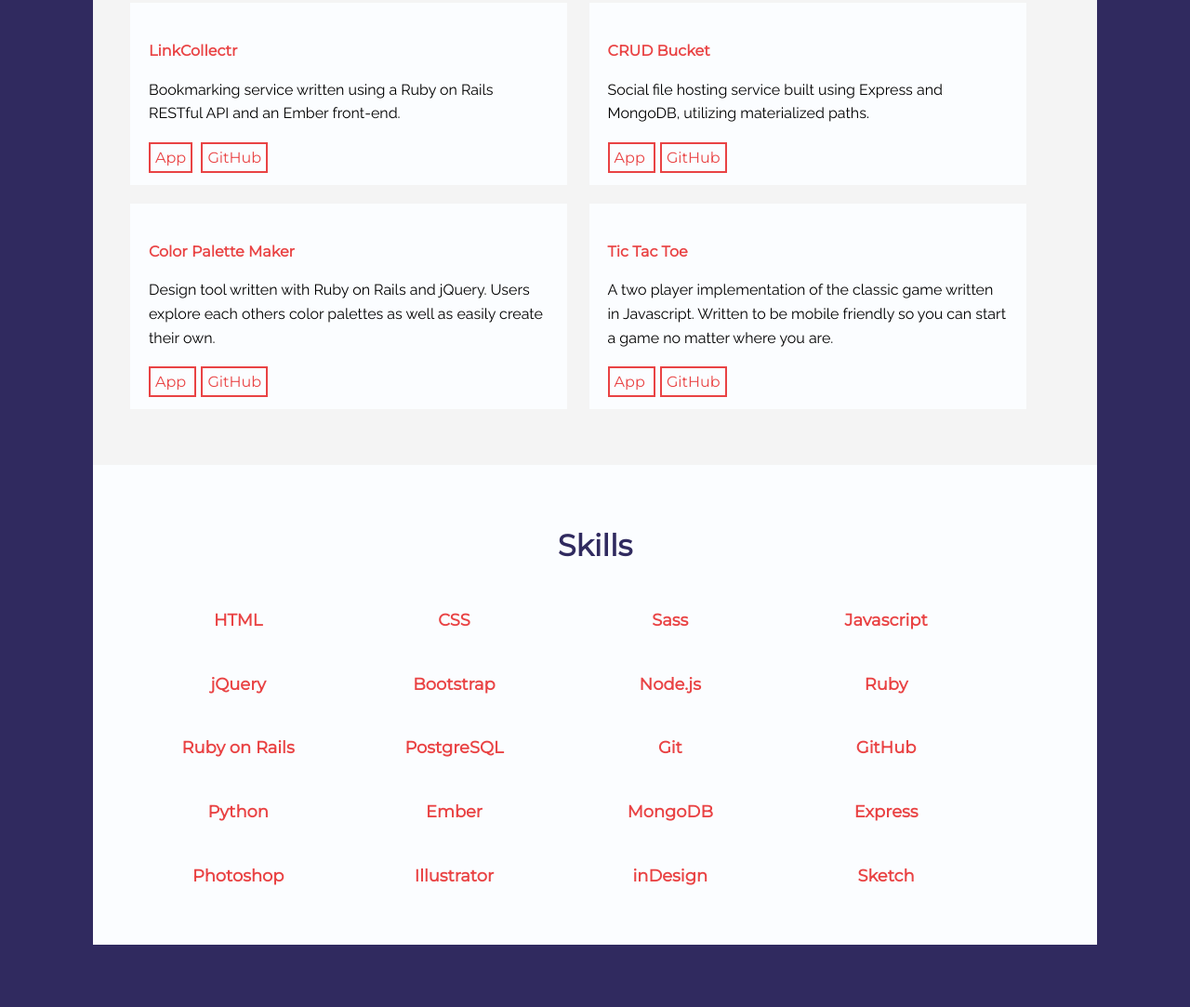
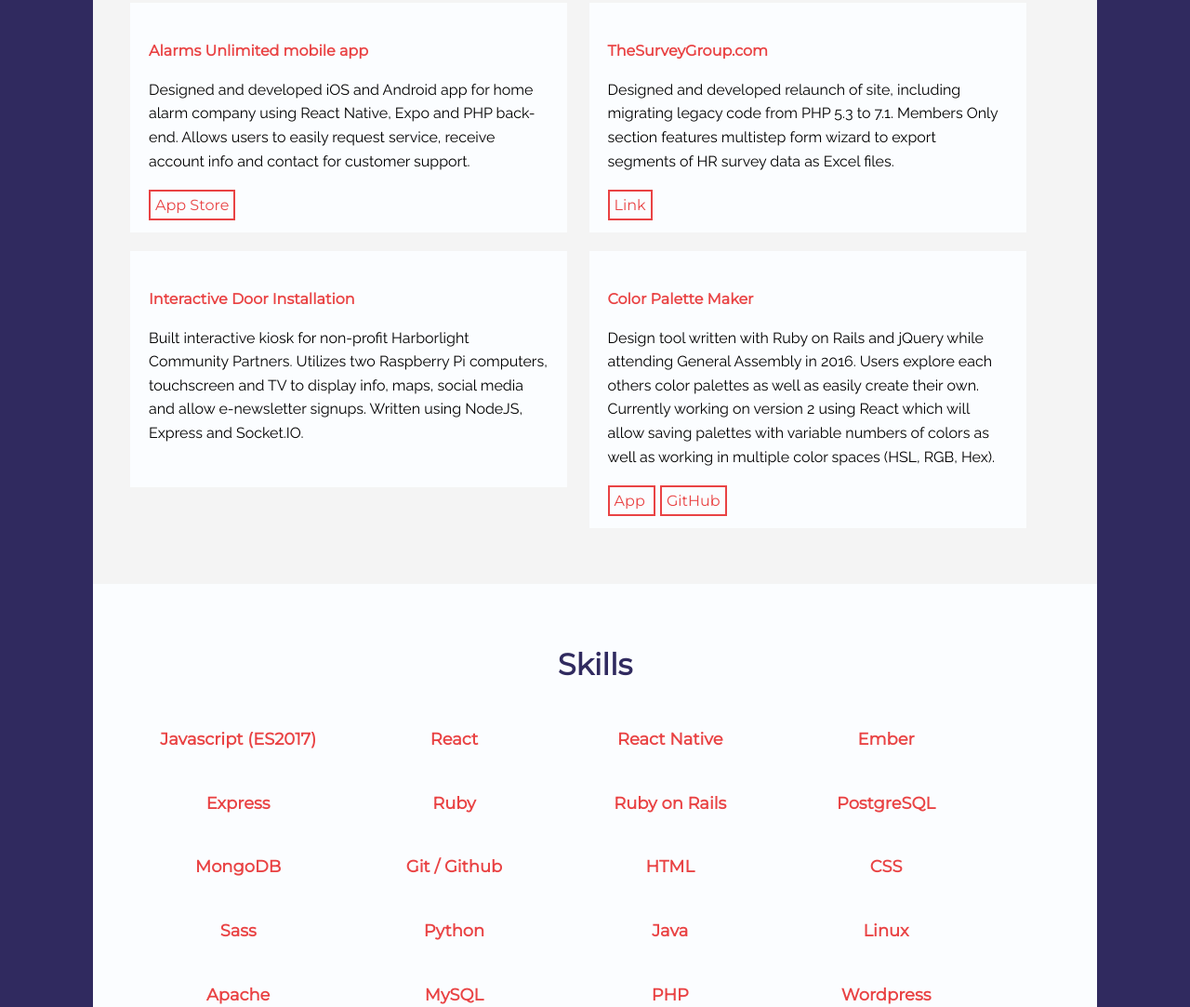
Before and after one commit to gabescarbrough/portfolio, a plain HTML site: page index.html in a window 1280 px wide. Shown: the part 1091-2174 px from the top of the page at 93% size. Before the commit the page ends 2107 px from the top, so only its background shows below. Drawn offline with nearby package versions, Linux system fonts and the light colour scheme.

Commit message:
Update portfolio information

```diff
--- a/index.html
+++ b/index.html
@@ -31,7 +31,7 @@
                 <a href="https://github.com/gabescarbrough" target="_blank">
             GitHub
           </a>
-          <a href="https://drive.google.com/file/d/0Bzv80_qHzjD8LUozZUFFcmVXRzg/view?usp=sharing" target="_blank">
+          <a href="https://drive.google.com/open?id=1Fg4f39SC9VoceEJ6jFtbZ9zoboOXGRS8" target="_blank">
             Resume
           </a>
                 <a href="mailto:gabescarbrough@gmail.com">
@@ -75,32 +75,37 @@
 
             <div class="project">
                 <h3>
-                <a target="_blank" href="https://gabescarbrough.github.io/capstone-ember-front-end/">LinkCollectr</a>
+                <a target="_blank" href="https://itunes.apple.com/us/app/alarms-unlimited/id1317884101?mt=8">Alarms Unlimited mobile app</a>
             </h3>
-                <p>Bookmarking service written using a Ruby on Rails RESTful API and an Ember front-end.</p>
+                <p>Designed and developed iOS and Android app for home alarm company using React Native, Expo and PHP back-end. Allows users to easily request service, receive account info and contact for customer support.</p>
 
-                <a class="ghost-button" target="_blank" href="https://gabescarbrough.github.io/capstone-ember-front-end/">App</a>
-
-                <a class="ghost-button" target="_blank" href="https://github.com/gabescarbrough/capstone-ember-front-end">GitHub</a>
+                <a class="ghost-button" target="_blank" href="https://itunes.apple.com/us/app/alarms-unlimited/id1317884101?mt=8">App Store</a>
 
             </div>
 
             <div class="project">
 
                 <h3>
-                <a target="_blank" href="https://crud-bucket.github.io/CRUD-Bucket-Front-End/">
-                  CRUD Bucket
+                <a target="_blank" href="https://TheSurveyGroup.com">
+                  TheSurveyGroup.com
                 </a>
             </h3>
-                <p>Social file hosting service built using Express and MongoDB, utilizing materialized paths.</p>
+                <p>Designed and developed relaunch of site, including migrating legacy code from PHP 5.3 to 7.1. Members Only section features multistep form wizard to export segments of HR survey data as Excel files.</p>
 
-                <a target="_blank" class="ghost-button" href="https://crud-bucket.github.io/CRUD-Bucket-Front-End/">
-              App
+                <a target="_blank" class="ghost-button" href="https://TheSurveyGroup.com">
+              Link
             </a>
 
-                <a target="_blank" class="ghost-button" href="https://github.com/CRUD-Bucket/CRUD-Bucket-Front-End">
-              GitHub
-            </a>
+            </div>
+
+            <div class="project">
+
+                <h3>
+                <a target="_blank" href="#">
+                  Interactive Door Installation
+                </a>
+            </h3>
+                <p>Built interactive kiosk for non-profit Harborlight Community Partners. Utilizes two Raspberry Pi computers, touchscreen and TV to display info, maps, social media and allow e-newsletter signups. Written using NodeJS, Express and Socket.IO.</p>
 
             </div>
 
@@ -111,7 +116,7 @@
                   Color Palette Maker
                 </a>
             </h3>
-                <p>Design tool written with Ruby on Rails and jQuery. Users explore each others color palettes as well as easily create their own.</p>
+                <p>Design tool written with Ruby on Rails and jQuery while attending General Assembly in 2016. Users explore each others color palettes as well as easily create their own. Currently working on version 2 using React which will allow saving palettes with variable numbers of colors as well as working in multiple color spaces (HSL, RGB, Hex).</p>
 
                 <a target="_blank" class="ghost-button" href="https://gabescarbrough.github.io/color-palette-maker-front-end/">
               App
@@ -123,22 +128,6 @@
 
             </div>
 
-            <div class="project">
-
-                <h3>
-                <a target="_blank" href="https://gabescarbrough.github.io/tic-tac-toe/">Tic Tac Toe</a>
-            </h3>
-                <p>A two player implementation of the classic game written in Javascript. Written to be mobile friendly so you can start a game no matter where you are.</p>
-
-                <a target="_blank" class="ghost-button" href="https://gabescarbrough.github.io/tic-tac-toe/">
-              App
-            </a>
-
-                <a target="_blank" class="ghost-button" href="https://github.com/gabescarbrough/tic-tac-toe">
-              GitHub
-            </a>
-
-            </div>
         </section>
 
 
@@ -146,22 +135,30 @@
         <section class="skills">
             <h2 class="section-title">Skills</h2>
 
+            <h4>Javascript (ES2017)</h4>
+            <h4>React</h4>
+            <h4>React Native</h4>
+            <h4>Ember</h4>
+            <h4>Express</h4>
+
+            <h4>Ruby</h4>
+            <h4>Ruby on Rails</h4>
+            <h4>PostgreSQL</h4>
+            <h4>MongoDB</h4>
+            <h4>Git / Github</h4>
+
             <h4>HTML</h4>
             <h4>CSS</h4>
             <h4>Sass</h4>
-            <h4>Javascript</h4>
-            <h4>jQuery</h4>
-            <h4>Bootstrap</h4>
-            <h4>Node.js</h4>
-            <h4>Ruby</h4>
-            <h4>Ruby on Rails</h4>
-            <h4>PostgreSQL</h4>
-            <h4>Git</h4>
-            <h4>GitHub</h4>
             <h4>Python</h4>
-            <h4>Ember</h4>
-            <h4>MongoDB</h4>
-            <h4>Express</h4>
+            <h4>Java</h4>
+
+            <h4>Linux</h4>
+            <h4>Apache</h4>
+            <h4>MySQL</h4>
+            <h4>PHP</h4>
+            <h4>Wordpress</h4>
+
             <h4>Photoshop</h4>
             <h4>Illustrator</h4>
             <h4>inDesign</h4>
--- a/scss/style.scss
+++ b/scss/style.scss
@@ -15,6 +15,13 @@
 .container {
   margin: 0 auto;
   max-width: 1080px;
+}
+
+nav {
+  ul {
+    background-color: $blue;
+    color: $white;
+  }
 }
 
 section {
```
Also changed, not shown: css/style.css.
